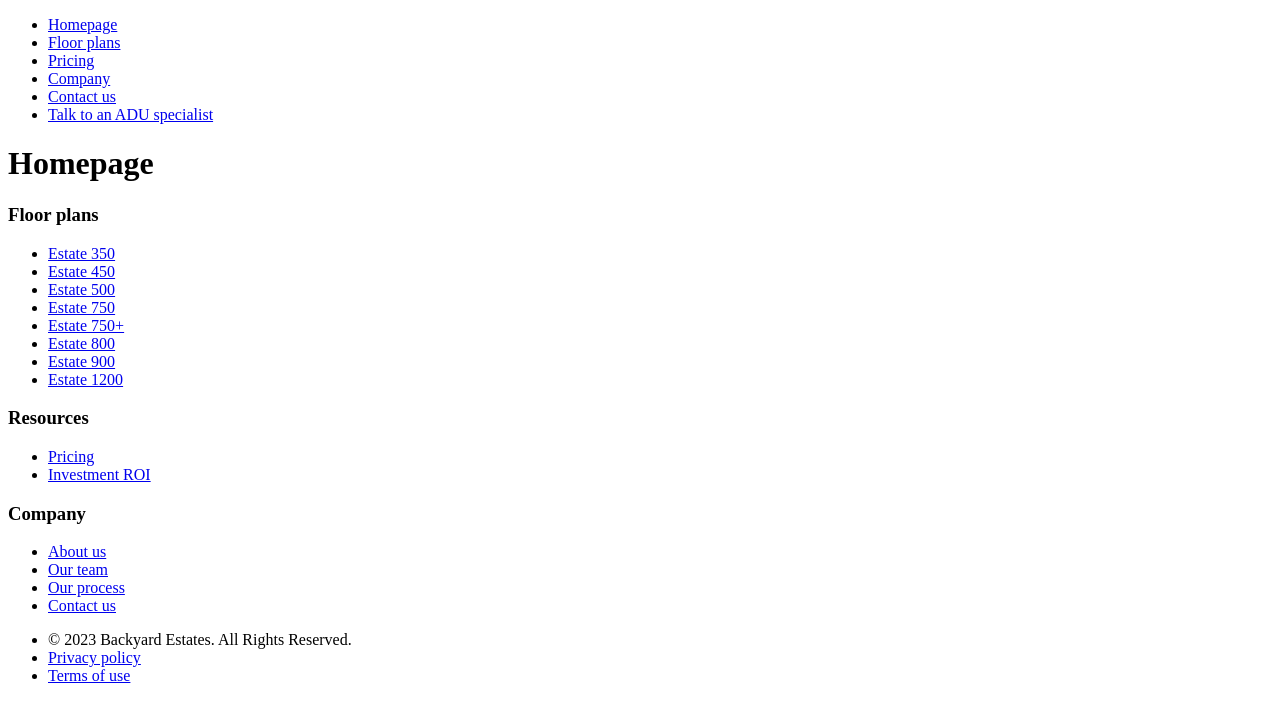
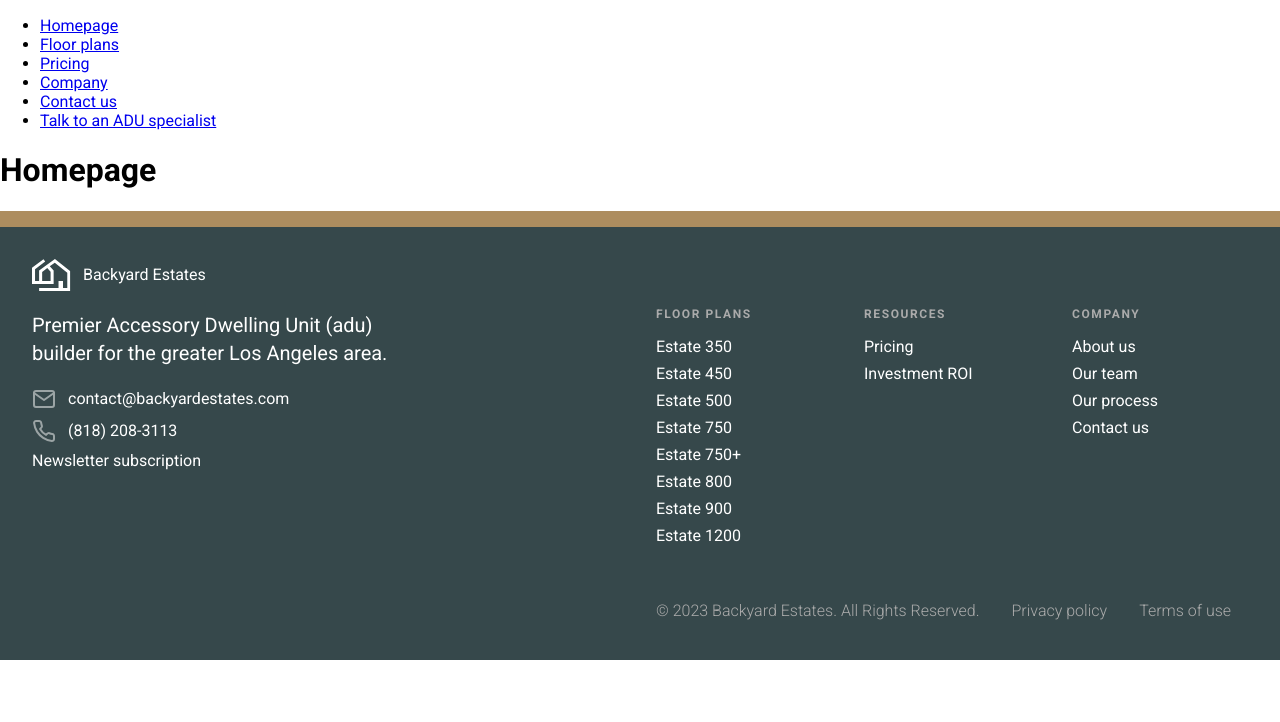
Before and after one commit to backyardestates/backyardestates, a Next.js app: page / in a window 1280 px wide. Shown: the top 722 px of the page. Built offline with nearby package versions, Linux system fonts and the light colour scheme.

Commit message:
Style Footer component

```diff
--- /dev/null
+++ b/src/components/Footer/Footer.module.css
@@ -0,0 +1,91 @@
+.root {
+    display: grid;
+    grid-template-columns: repeat(12, 1fr);
+    gap: 2rem;
+    border-top: 1rem solid #ad8d5f;
+    color: white;
+    background: #36484b;
+    padding: 2rem;
+}
+
+.contact {
+    display: flex;
+    gap: 0.75rem;
+    align-items: center;
+}
+
+.logo {
+    display: flex;
+    gap: 0.75rem;
+    align-items: center;
+}
+
+.columnLeft {
+    grid-column-start: 1;
+    grid-column-end: 5;
+}
+
+.columnRight {
+    padding-top: 3rem;
+    grid-column-start: 7;
+    grid-column-end: 13;
+}
+
+.root ul {
+    list-style: none;
+    margin: 0;
+    padding: 0;
+}
+
+.root ul li {
+    margin: 0;
+    padding: 0 0 0.5rem 0;
+}
+
+.root ul li a {
+    text-decoration: none;
+    color: white;
+}
+
+.display3 {
+    margin: 0 0 1rem 0;
+    padding: 0;
+    color: var(--color-neutral-300, #ababab);
+    font-size: 0.75rem;
+    font-style: normal;
+    font-weight: 700;
+    letter-spacing: 0.1rem;
+    text-transform: uppercase;
+}
+
+.columnRightTop {
+    display: grid;
+    grid-template-columns: repeat(6, 1fr);
+    gap: 2rem;
+}
+.columnRightBottom {
+    padding-top: 3rem;
+}
+
+.linkColumn {
+    grid-column: span 2;
+}
+
+.legal {
+    display: flex;
+    gap: 2rem;
+}
+
+.legal li,
+.legal li a {
+    color: #ababab !important;
+    font-size: 1rem;
+    font-style: normal;
+    font-weight: 300;
+}
+
+.intro {
+    font-size: 1.25rem;
+    font-weight: 400;
+    line-height: 1.75rem;
+}
--- a/src/components/Footer/index.js
+++ b/src/components/Footer/index.js
@@ -1,30 +1,167 @@
 import Link from 'next/link'
+import style from './Footer.module.css'
 
 export default function Footer() {
     return (
-    <footer>
-      <h3>Floor plans</h3>
-      <ul><li><Link href="#">Estate 350</Link></li>
-      <li><Link href="#">Estate 450</Link></li>
-      <li><Link href="#">Estate 500</Link></li>
-      <li><Link href="#">Estate 750</Link></li>
-      <li><Link href="#">Estate 750+</Link></li>
-      <li><Link href="#">Estate 800</Link></li>
-      <li><Link href="#">Estate 900</Link></li>
-      <li><Link href="#">Estate 1200</Link></li></ul>
-      <h3>Resources</h3>
+        <footer className={style.root}>
+            <div className={style.columnLeft}>
+                <div className={style.logo}>
+                    <svg
+                        xmlns="http://www.w3.org/2000/svg"
+                        width="39"
+                        height="32"
+                        viewBox="0 0 39 32"
+                        fill="none"
+                    >
+                        <g clip-path="url(#clip0_205_325)">
+                            <path
+                                d="M22.9128 0L7.11044 11.3803V21.9456H3.04125V10.2125L13.199 2.5364L11.4533 0.261547L0 8.67364V24.9869H21.6354V11.5507L17.7609 7.28075L22.7911 3.78331L35.2785 13.6856V28.9588H31.0207V22.1159H26.5258V28.9588H7.11044V32H38.3197V12.2136L22.9128 0ZM18.5942 12.7246V21.9456H10.1517V12.901L15.2731 9.06292L18.5942 12.7246Z"
+                                fill="white"
+                            />
+                        </g>
+                        <defs>
+                            <clipPath id="clip0_205_325">
+                                <rect
+                                    width="38.3197"
+                                    height="32"
+                                    fill="white"
+                                />
+                            </clipPath>
+                        </defs>
+                    </svg>
+                    Backyard Estates
+                </div>
+                <p className={style.intro}>
+                    Premier Accessory Dwelling Unit (adu) builder for the
+                    greater Los Angeles area.
+                </p>
                 <ul>
-      <li><Link href="/pricing">Pricing</Link></li>
-      <li><Link href="/roi">Investment ROI</Link></li></ul>
-      <h3>Company</h3><ul><li><Link href="/about-us">About us</Link></li>
-      <li><Link href="/about-us/our-team">Our team</Link></li>
-      <li><Link href="/about-us/our-process">Our process</Link></li>
-      <li><Link href="/contact-us">Contact us</Link></li></ul>
+                    <li className={style.contact}>
+                        <svg
+                            xmlns="http://www.w3.org/2000/svg"
+                            width="24"
+                            height="24"
+                            viewBox="0 0 24 24"
+                            fill="none"
+                        >
+                            <g opacity="0.5">
+                                <path
+                                    d="M4 4H20C21.1 4 22 4.9 22 6V18C22 19.1 21.1 20 20 20H4C2.9 20 2 19.1 2 18V6C2 4.9 2.9 4 4 4Z"
+                                    stroke="white"
+                                    stroke-width="2"
+                                    stroke-linecap="round"
+                                    stroke-linejoin="round"
+                                />
+                                <path
+                                    d="M22 6L12 13L2 6"
+                                    stroke="white"
+                                    stroke-width="2"
+                                    stroke-linecap="round"
+                                    stroke-linejoin="round"
+                                />
+                            </g>
+                        </svg>
+                        contact@backyardestates.com
+                    </li>
+                    <li className={style.contact}>
+                        <svg
+                            xmlns="http://www.w3.org/2000/svg"
+                            width="24"
+                            height="24"
+                            viewBox="0 0 24 24"
+                            fill="none"
+                        >
+                            <g opacity="0.5">
+                                <path
+                                    d="M22 16.9201V19.9201C22.0011 20.1986 21.9441 20.4743 21.8325 20.7294C21.7209 20.9846 21.5573 21.2137 21.3521 21.402C21.1469 21.5902 20.9046 21.7336 20.6408 21.8228C20.3769 21.912 20.0974 21.9452 19.82 21.9201C16.7428 21.5857 13.787 20.5342 11.19 18.8501C8.77383 17.3148 6.72534 15.2663 5.19 12.8501C3.49998 10.2413 2.44824 7.27109 2.12 4.1801C2.09501 3.90356 2.12788 3.62486 2.2165 3.36172C2.30513 3.09859 2.44757 2.85679 2.63477 2.65172C2.82196 2.44665 3.04981 2.28281 3.30379 2.17062C3.55778 2.05843 3.83234 2.00036 4.11 2.0001H7.11C7.59531 1.99532 8.06579 2.16718 8.43376 2.48363C8.80173 2.80008 9.04208 3.23954 9.11 3.7201C9.23662 4.68016 9.47145 5.62282 9.81 6.5301C9.94455 6.88802 9.97366 7.27701 9.89391 7.65098C9.81415 8.02494 9.62886 8.36821 9.36 8.6401L8.09 9.9101C9.51356 12.4136 11.5865 14.4865 14.09 15.9101L15.36 14.6401C15.6319 14.3712 15.9752 14.1859 16.3491 14.1062C16.7231 14.0264 17.1121 14.0556 17.47 14.1901C18.3773 14.5286 19.3199 14.7635 20.28 14.8901C20.7658 14.9586 21.2094 15.2033 21.5265 15.5776C21.8437 15.9519 22.0122 16.4297 22 16.9201Z"
+                                    stroke="white"
+                                    stroke-width="2"
+                                    stroke-linecap="round"
+                                    stroke-linejoin="round"
+                                />
+                            </g>
+                        </svg>
+                        (818) 208-3113
+                    </li>
+                </ul>
+                <div>Newsletter subscription</div>
+            </div>
+            <div className={style.columnRight}>
+                <div className={style.columnRightTop}>
+                    <div className={style.linkColumn}>
+                        <h3 className={style.display3}>Floor plans</h3>
                         <ul>
+                            <li>
+                                <Link href="#">Estate 350</Link>
+                            </li>
+                            <li>
+                                <Link href="#">Estate 450</Link>
+                            </li>
+                            <li>
+                                <Link href="#">Estate 500</Link>
+                            </li>
+                            <li>
+                                <Link href="#">Estate 750</Link>
+                            </li>
+                            <li>
+                                <Link href="#">Estate 750+</Link>
+                            </li>
+                            <li>
+                                <Link href="#">Estate 800</Link>
+                            </li>
+                            <li>
+                                <Link href="#">Estate 900</Link>
+                            </li>
+                            <li>
+                                <Link href="#">Estate 1200</Link>
+                            </li>
+                        </ul>
+                    </div>
+                    <div className={style.linkColumn}>
+                        <h3 className={style.display3}>Resources</h3>
+                        <ul>
+                            <li>
+                                <Link href="/pricing">Pricing</Link>
+                            </li>
+                            <li>
+                                <Link href="/roi">Investment ROI</Link>
+                            </li>
+                        </ul>
+                    </div>
+                    <div className={style.linkColumn}>
+                        <h3 className={style.display3}>Company</h3>
+                        <ul>
+                            <li>
+                                <Link href="/about-us">About us</Link>
+                            </li>
+                            <li>
+                                <Link href="/about-us/our-team">Our team</Link>
+                            </li>
+                            <li>
+                                <Link href="/about-us/our-process">
+                                    Our process
+                                </Link>
+                            </li>
+                            <li>
+                                <Link href="/contact-us">Contact us</Link>
+                            </li>
+                        </ul>
+                    </div>
+                </div>
+                <div className={style.columnRightBottom}>
+                    <ul className={style.legal}>
                         <li>© 2023 Backyard Estates. All Rights Reserved.</li>
-        <li><Link href="/legal/privacy-policy">Privacy policy</Link></li>
-      <li><Link href="/legal/terms-of-use">Terms of use</Link></li>
+                        <li>
+                            <Link href="/legal/privacy-policy">
+                                Privacy policy
+                            </Link>
+                        </li>
+                        <li>
+                            <Link href="/legal/terms-of-use">Terms of use</Link>
+                        </li>
                     </ul>
+                </div>
+            </div>
         </footer>
     )
 }
--- a/src/layouts/Page/index.js
+++ b/src/layouts/Page/index.js
@@ -1,10 +1,14 @@
 import { Roboto } from 'next/font/google'
 
-const roboto = Roboto({ subsets: ['latin'], weight: ['100', '300'] })
+const roboto = Roboto({
+    subsets: ['latin'],
+    weight: ['100', '300', '400', '500', '700', '900'],
+})
 
 export const metadata = {
     title: 'Backyard Estates',
-  description: 'Backyard Estates - Premier Accessory Dwelling Unit (ADU) builder for the greater Los Angeles area.',
+    description:
+        'Backyard Estates - Premier Accessory Dwelling Unit (ADU) builder for the greater Los Angeles area.',
 }
 
 import Navbar from '../../components/Navbar'
@@ -12,10 +16,10 @@ import Footer from '../../components/Footer'
 
 export default function Page({ children }) {
     return (
-    <>
+        <div className={roboto.className}>
             <Navbar />
             <main>{children}</main>
             <Footer />
-    </>
+        </div>
     )
 }
--- /dev/null
+++ b/src/layouts/global.css
@@ -0,0 +1,4 @@
+body {
+    margin: 0;
+    padding: 0;
+}
```
Also changed, not shown: pages/index.js (+6 -3 lines), public/icon-mail.svg (added), public/icon-phone.svg (added). Lines whose indentation alone changed are shown as unchanged.
